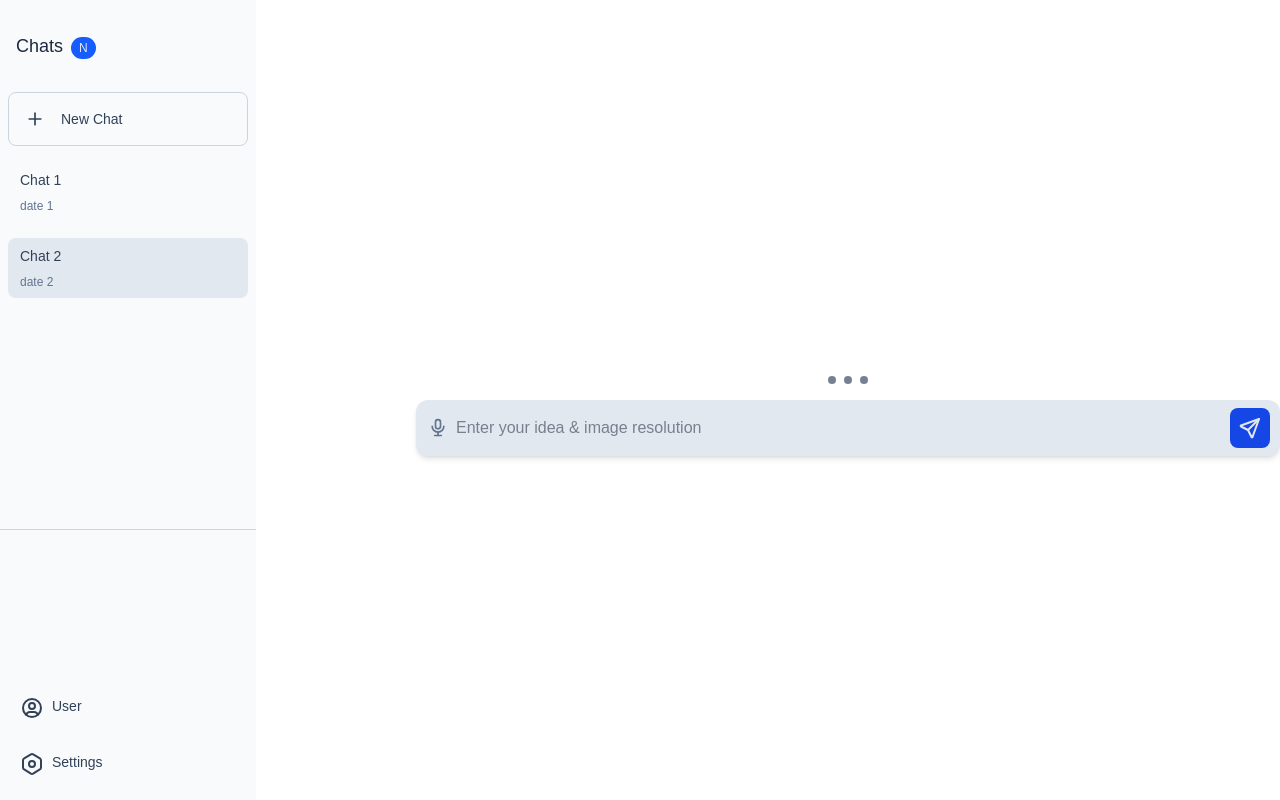
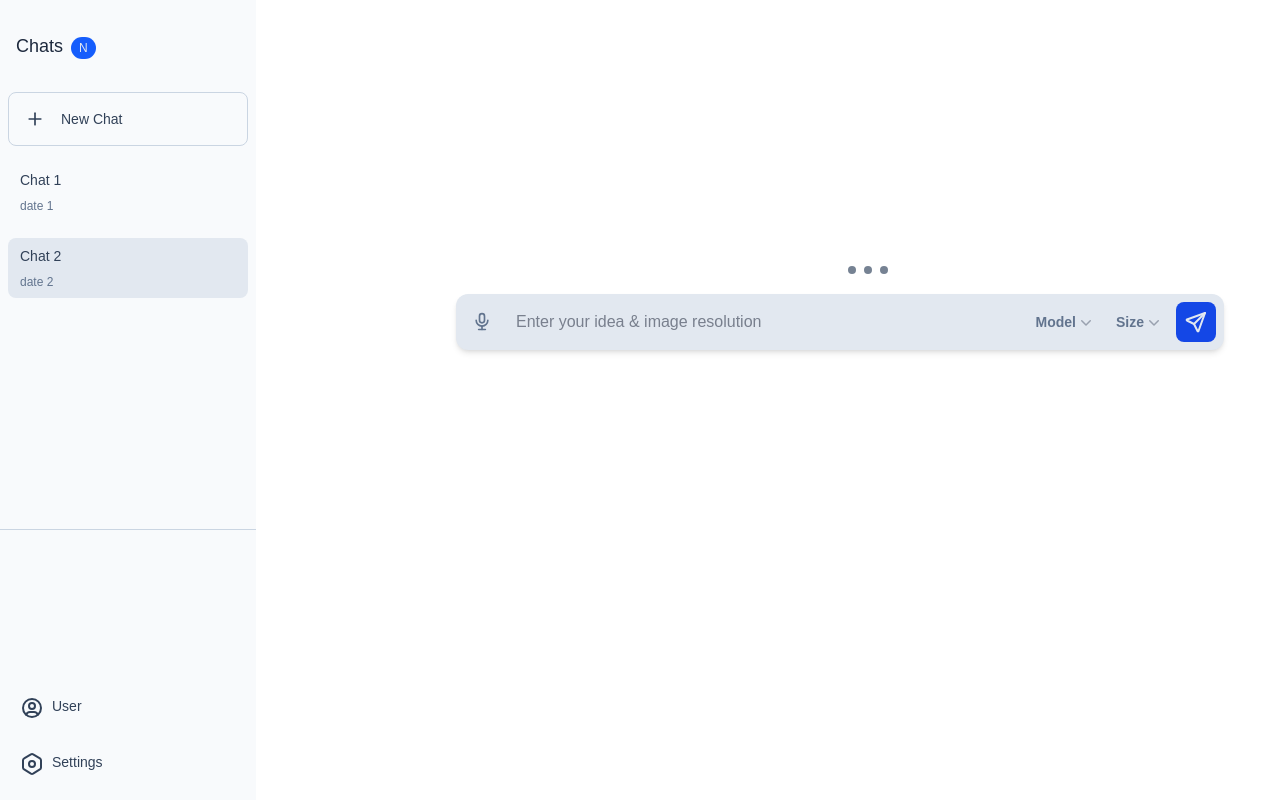
Before and after one commit to agakshita5/ai-canvas, a Next.js app: page / in a window 1280 px wide. Built offline with nearby package versions, Linux system fonts and the light colour scheme.

Commit message:
feat: prompt bar ui done

```diff
--- /dev/null
+++ b/app/api/chat/route.ts
@@ -0,0 +1,45 @@
+import { ImageModel, streamText, UIMessage, convertToModelMessages, generateImage } from 'ai';
+import { replicate } from '@ai-sdk/replicate';
+import { writeFile } from 'node:fs/promises';
+
+const defaultModel = "black-forest-labs/flux-schnell";
+const defaultSize = "1024x1024"
+const defaultAspectRatio = "1:1"
+
+interface ProviderConfig {
+  createImageModel: (modelId: string) => ImageModel;
+  dimensionFormat: "size" | "aspectRatio";
+}
+
+const providerConfig = {
+  replicate: {
+    createImageModel: replicate.image,
+    dimensionFormat: "size",
+  }
+};
+// black-forest-labs/flux-schnell
+// recraft-ai/recraft-v3
+export async function POST(req: Request) {
+  const { message } = await req.json();
+
+  const last = message[0];
+  const role = last.role;
+  const content = last.content;
+  const model = last.model == "flux-schnell" ? 'black-forest-labs/flux-schnell' : 'recraft-ai/recraft-v3';
+  const size = last.size;
+  console.log('Received: ', {content, model, size});
+
+  // generate image
+  // const { image } = await generateImage({
+  //   model: replicate.image(model),
+  //   prompt: content,
+  //   aspectRatio: size,
+  // });
+  // await writeFile('output_image/image.webp', image.uint8Array);
+
+  // return url of image
+  return Response.json({
+    reply: `image_url: "output_image/image.webp"`
+  });
+
+}
--- a/app/page.tsx
+++ b/app/page.tsx
@@ -10,7 +10,7 @@ export default function Home() {
         {/* <Navbar /> */}
         <div className="container flex">
             <Sidebar />
-            <div className="prompt-container flex-box items-center w-dvw ml-40 mt-90">
+            <div className="flex-box flex-1 justify-center content-center pl-50 pb-50">
               <PromptBar />
             </div>
         </div>
--- a/components/PromptBar.tsx
+++ b/components/PromptBar.tsx
@@ -1,9 +1,42 @@
 // prompt
+'use client';
+
+import { useChat } from '@ai-sdk/react';
+import { useState } from 'react';
+import { Menu, MenuButton, MenuItem, MenuItems } from '@headlessui/react'
+import { ChevronDownIcon } from '@heroicons/react/20/solid'
 
 export default function PromptBar(){
+    const sizeList = ["1:1", "2:3", "3:2", "4:5", "5:4", "16:9", "9:16", "9:21", "21:9"];
+    const aspectRatioList = ["1024x1024", "1365x1024", "1024x1365", "1536x1024", "1024x1536", "1820x1024", "1024x1820", "1024x2048", "2048x1024", "1434x1024", "1024x1434", "1024x1280", "1280x1024", "1024x1707", "1707x1024"];
+    const [input, setInput] = useState('');
+    const [model, setModel] = useState('');
+    const [size, setSize] = useState('');
+
+    // const { messages, sendMessage } = useChat();
+    async function handleSubmit(e: Event) {
+        e.preventDefault();
+        const res = await fetch("/api/chat", {
+            method: "POST",
+            headers: {
+                "Content-Type": "application/json",
+            },
+            body: JSON.stringify({
+                message: [{
+                    role: "user",
+                    content: input,
+                    model: model,
+                    size: size
+                }]
+            })
+        });
+
+        const data = await res.json();
+        console.log("Response from API:", data.reply);
+    }
     return (
         <>
-        {/* Loading indicator */}
+            {/* loading indicator */}
             <div className="mt-4 flex justify-center" aria-hidden="true">
                 <div className="flex animate-pulse space-x-2">
                     <div className="h-2 w-2 rounded-full bg-slate-600"></div>
@@ -12,10 +45,11 @@ export default function PromptBar(){
                 </div>
             </div>
             {/* prompt bar */}
-        <form>
-            <label htmlFor="chat-input" className="sr-only">Enter your prompt</label>
-            <div className="relative">
-                <button type="button" className="absolute inset-y-0 left-0 flex items-center pl-3 text-slate-500 hover:text-blue-600 dark:text-slate-400 dark:hover:text-blue-600" >
+            <form onSubmit={handleSubmit}>
+                <label htmlFor="chat-input" className="sr-only">Enter your idea & image resolution</label>
+                <div className="mt-5 flex w-full max-w-3xl items-center gap-2 rounded-xl bg-slate-200 p-2 shadow-md dark:bg-slate-800">
+                    {/* voice input button */}
+                    <button type="button" className="p-2 text-slate-500 hover:text-blue-600 dark:text-slate-400 dark:hover:text-blue-600" >
                         <svg
                             aria-hidden="true"
                             className="h-5 w-5"
@@ -39,13 +73,63 @@ export default function PromptBar(){
                     </button>
                     <textarea
                         id="chat-input"
-                    className="mt-4 block w-full resize-none rounded-xl border-none bg-slate-200 p-4 pl-10 pr-20 text-sm text-slate-900 shadow-md focus:outline-none focus:ring-2 focus:ring-blue-600 dark:bg-slate-800 dark:text-slate-200 dark:placeholder-slate-400 dark:focus:ring-blue-600 sm:text-base"
+                        className="flex-1 resize-none px-2 bg-slate-200 text-sm text-slate-900 dark:bg-slate-800 dark:text-slate-200 dark:placeholder-slate-400 focus:outline-none focus:ring-0 focus:ring-transparent sm:text-base"
                         placeholder="Enter your idea & image resolution"
                         rows={1}
                         required
+                        onChange={(e) => {
+                            setInput(e.currentTarget.value);
+                            e.currentTarget.style.height = "auto";
+                            e.currentTarget.style.height = e.currentTarget.scrollHeight + "px";
+                        }}
                     ></textarea>
+                    {/* model-dropdown */}
+                    <Menu as="div" className="relative">
+                        <MenuButton className="inline-flex w-fit rounded-md px-2 py-1 text-sm font-semibold text-slate-500 hover:bg-white/5 dark:text-slate-400 dark:hover:bg-white/5 ">
+                            {model || "Model"}
+                            <ChevronDownIcon aria-hidden="true" className="-mr-1 size-5 text-gray-400" />
+                        </MenuButton>
 
-                <button type="submit" className="absolute bottom-2 right-2.5 rounded-lg bg-blue-700 p-2 text-sm font-medium text-slate-200 hover:bg-blue-800 focus:outline-none focus:ring-4 focus:ring-blue-300 dark:bg-blue-600 dark:hover:bg-blue-700 dark:focus:ring-blue-800 sm:text-base" >
+                        <MenuItems transition className="absolute right-0 z-10 mt-2 w-56 origin-top-right rounded-md bg-gray-800 outline-1 -outline-offset-1 outline-white/10 transition data-closed:scale-95 data-closed:transform data-closed:opacity-0 data-enter:duration-100 data-enter:ease-out data-leave:duration-75 data-leave:ease-in" >
+                            <div className="py-1">
+                                <MenuItem>
+                                    <a onClick={() => {setModel("flux-schnell"), setSize("")}} href="#" className="block px-4 py-2 text-sm text-gray-300 data-focus:bg-white/5 data-focus:text-white data-focus:outline-hidden" >
+                                    flux-schnell
+                                    </a>
+                                </MenuItem>
+                                <MenuItem>
+                                    <a onClick={() => setModel("recraft-v3")} href="#" className="block px-4 py-2 text-sm text-gray-300 data-focus:bg-white/5 data-focus:text-white data-focus:outline-hidden" >
+                                    recraft-v3
+                                    </a>
+                                </MenuItem>
+                            </div>
+                        </MenuItems>
+                    </Menu>
+                    {/* size/aspect-ratio dropdown */}
+                    <Menu as="div" className="relative">
+                        <MenuButton className="inline-flex w-fit rounded-md px-2 py-1 text-sm font-semibold text-slate-500 hover:bg-white/5 dark:text-slate-400 dark:hover:bg-white/5 ">
+                            {size || "Size"}
+                            <ChevronDownIcon aria-hidden="true" className="-mr-1 size-5 text-gray-400" />
+                        </MenuButton>
+
+                        <MenuItems transition className="absolute right-0 z-10 mt-2 w-56 origin-top-right rounded-md bg-gray-800 outline-1 -outline-offset-1 outline-white/10 transition data-closed:scale-95 data-closed:transform data-closed:opacity-0 data-enter:duration-100 data-enter:ease-out data-leave:duration-75 data-leave:ease-in" >
+                            <div className="py-1">
+                                {
+                                (model=="flux-schnell" ? sizeList : aspectRatioList).map((element)=>{
+                                        return (
+                                            <MenuItem key={element}>
+                                                <a onClick={() => setSize(element)} href="#" className="block px-4 py-2 text-sm text-gray-300 data-focus:bg-white/5 data-focus:text-white data-focus:outline-hidden" >
+                                                {element}
+                                                </a>
+                                            </MenuItem>
+                                        );
+                                    })
+                                }
+                            </div>
+                        </MenuItems>
+                    </Menu>
+                    {/* generate button */}
+                    <button type="submit" className="rounded-lg bg-blue-700 p-2 text-sm font-medium text-slate-200 hover:bg-blue-800 focus:outline-none focus:ring-4 focus:ring-blue-300 dark:bg-blue-600 dark:hover:bg-blue-700 dark:focus:ring-blue-800 sm:text-base" >
                         <svg
                             xmlns="http://www.w3.org/2000/svg"
                             className="h-6 w-6"
```
Lines whose indentation alone changed are shown as unchanged.
